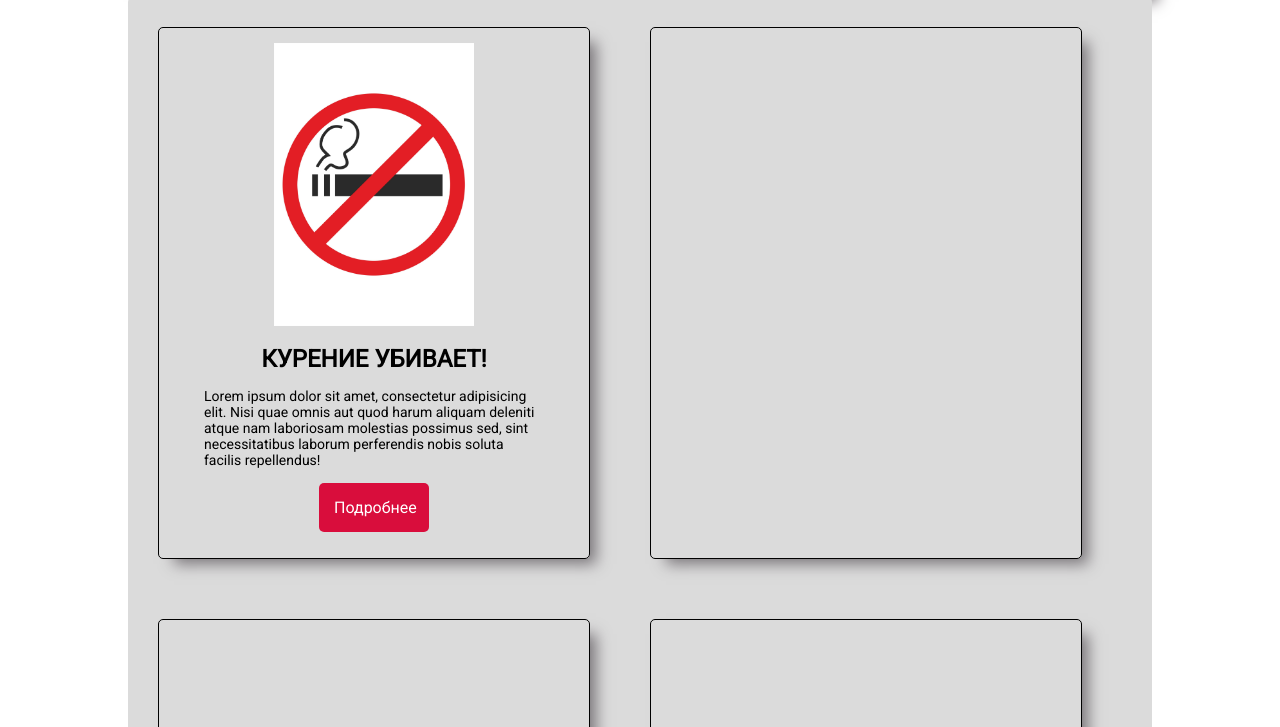
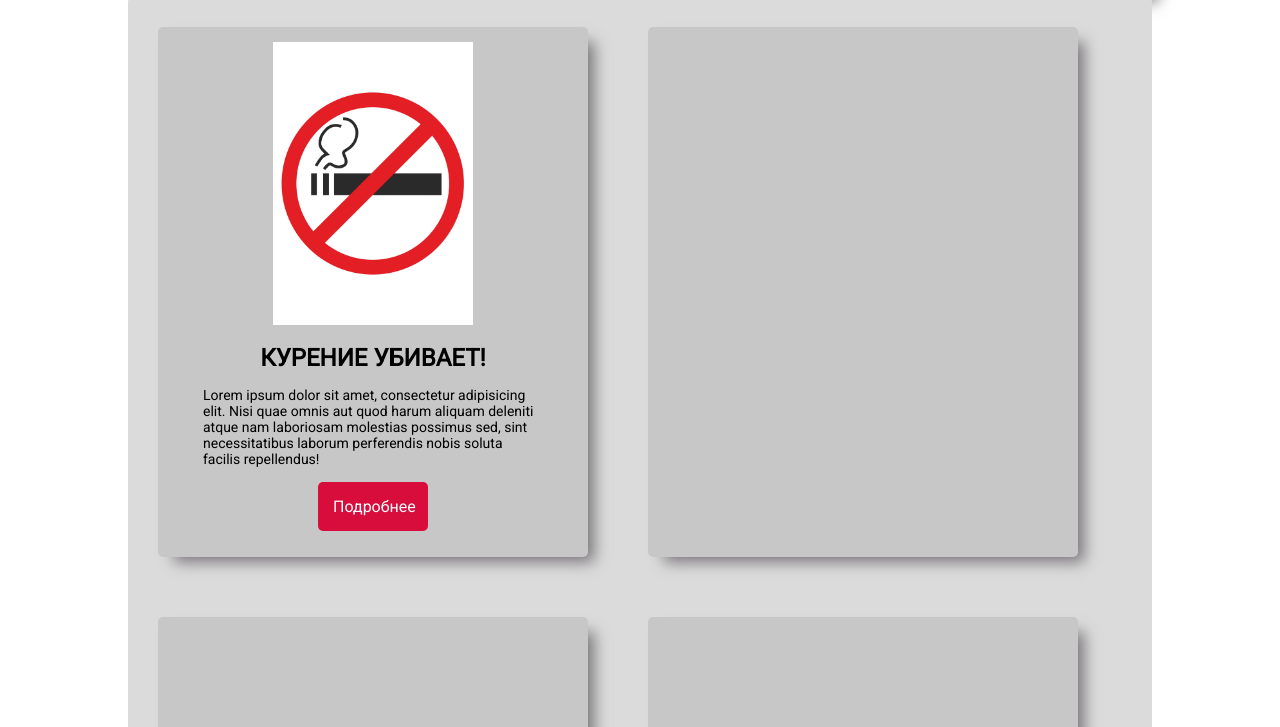
Before and after one commit to SNMakarenkoff/lws, a plain HTML site: page index.html in a window 1280 px wide. Shown: the part 73-800 px from the top of the page. Drawn offline with Linux system fonts and the light colour scheme.

Commit message:
article_min_background-color&border

```diff
--- a/css/style.css
+++ b/css/style.css
@@ -99,15 +99,15 @@ main hr {
 
 .article_min {
     display: flex;
-/*    justify-content: center;*/
     align-items: center;
     flex-direction: column;
-    border: 1px solid black;
+/*    border: 1px solid black;*/
     border-radius: 5px;
     height: 500px;
     width: 400px;
     margin: 30px;
     padding: 15px;
+    background-color: #c7c7c7;
     -webkit-box-shadow: 11px 10px 14px -5px rgba(122,118,122,1);
     -moz-box-shadow: 11px 10px 14px -5px rgba(122,118,122,1);
     box-shadow: 11px 10px 14px -5px rgba(122,118,122,1);
```
